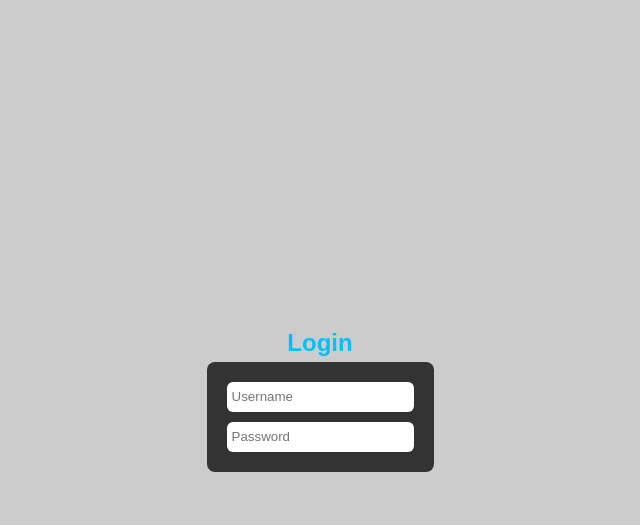
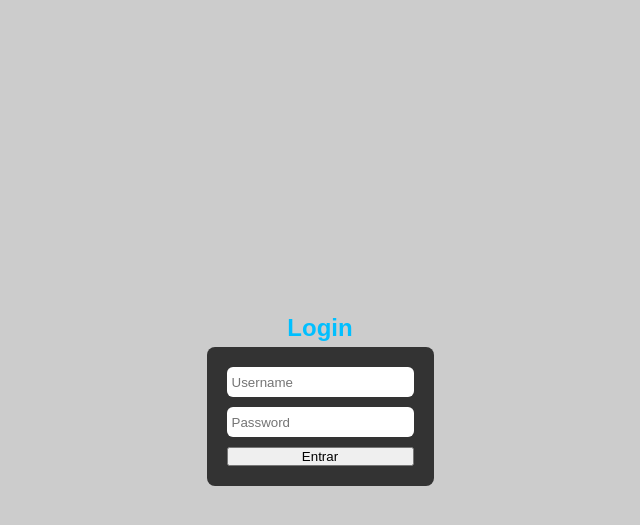
Before and after one commit to EusebioSimango/CRUD, a Flask app: page /admin/login in a window 1280 px wide. Shown: the top 525 px of the page, without its empty margins (320-960 px from the left). Run offline with Flask 2, Linux system fonts and the light colour scheme.

Commit message:
styling login

```diff
--- a/templates/login.html
+++ b/templates/login.html
@@ -12,6 +12,7 @@
 	<form action="/" method="get" class="" accept-charset="utf-8">
 		<input type="username" id="name" placeholder="Username" name="name">
 		<input type="password" placeholder="Password" id="password" name="password">
+		<input type="submit" value="Entrar">
 	</form>
 </body>
 </html>
```
